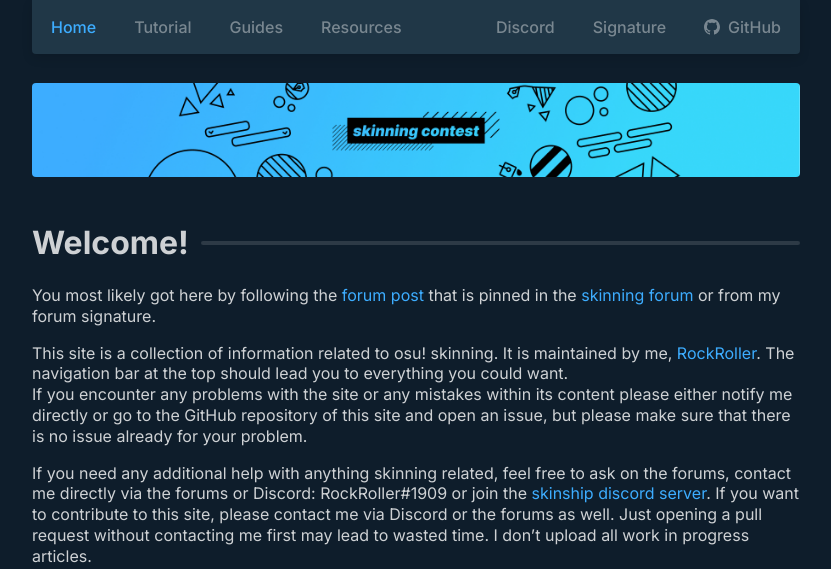
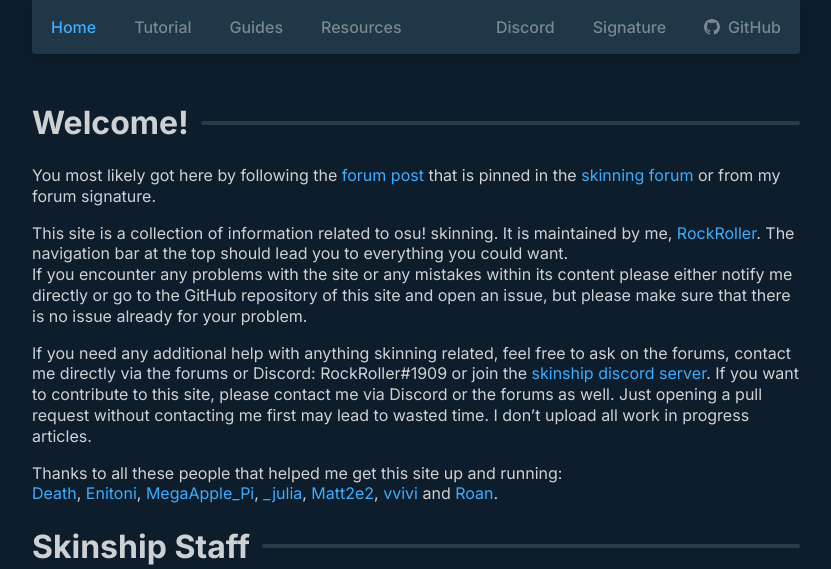
Before and after one commit to RockRoller01/skinninginfo, a Jekyll site: the page built from index.md, in a window 1280 px wide. Shown: the top 569 px of the page, without its empty margins (224-1055 px from the left). Built offline with Jekyll 4.4.1, drawn with Linux system fonts in a browser that asks for light colours; grey boxes are pictures that could not be loaded.

Commit message:
disable contest notice

```diff
--- a/_config.yml
+++ b/_config.yml
@@ -2,7 +2,7 @@
 
 baseurl: ""
 
-show_notice: true
+show_notice: false
 
 exclude:
     - README.md
```
